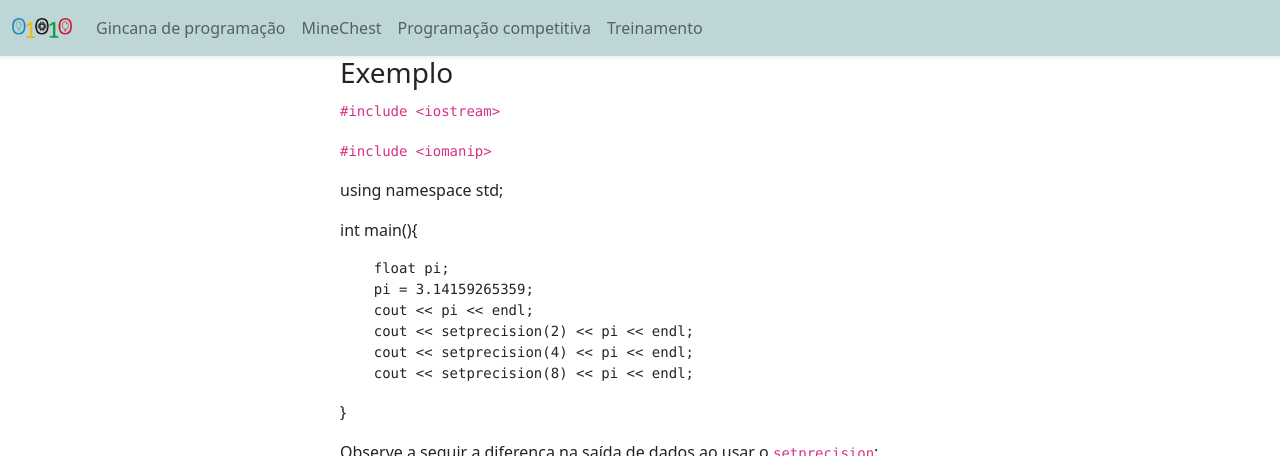
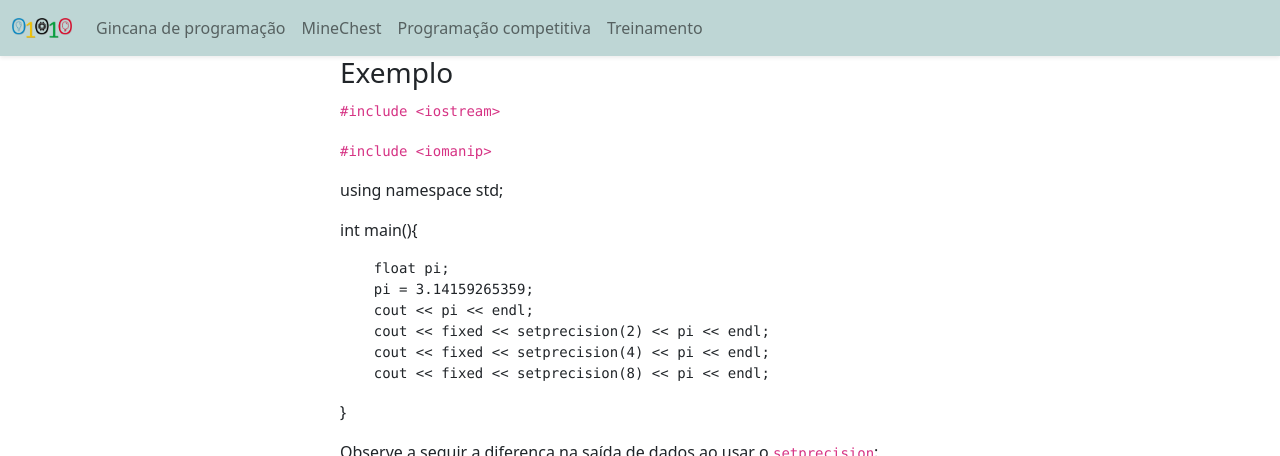
Before and after one commit to E2PC/ProjectPage, a Jekyll site: the page built from treinamento/formatacao_casas.md, in a window 1280 px wide and 900 px high, scrolled down 300 px, cut to the strip 0-456 px from the top of the window. Built offline with Jekyll 4.4.1, drawn with Linux system fonts in a browser that asks for light colours; nearby versions of some CDN libraries.

Commit message:
Update formatacao_casas.md

```diff
--- a/treinamento/formatacao_casas.md
+++ b/treinamento/formatacao_casas.md
@@ -26,9 +26,9 @@ int main(){
         float pi;
         pi = 3.14159265359;
         cout << pi << endl;
-        cout << setprecision(2) << pi << endl;
-        cout << setprecision(4) << pi << endl;
-        cout << setprecision(8) << pi << endl;
+        cout << fixed << setprecision(2) << pi << endl;
+        cout << fixed << setprecision(4) << pi << endl;
+        cout << fixed << setprecision(8) << pi << endl;
 
 }
 
```
